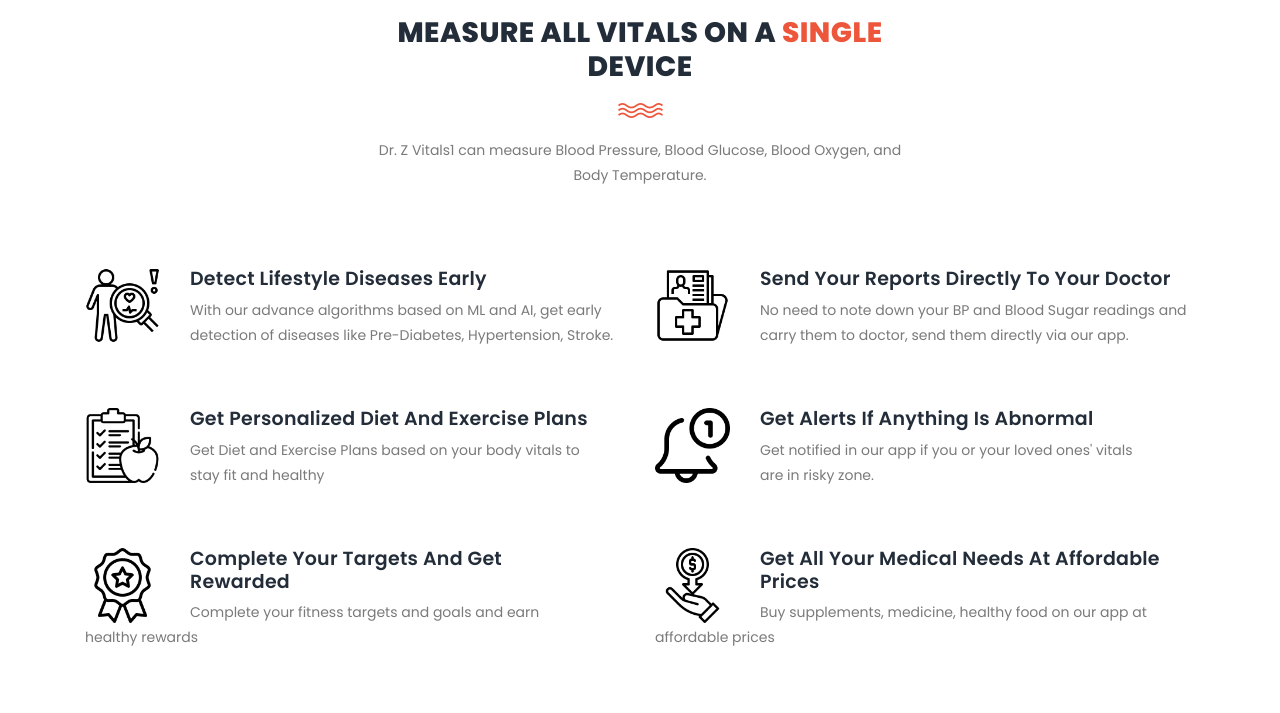
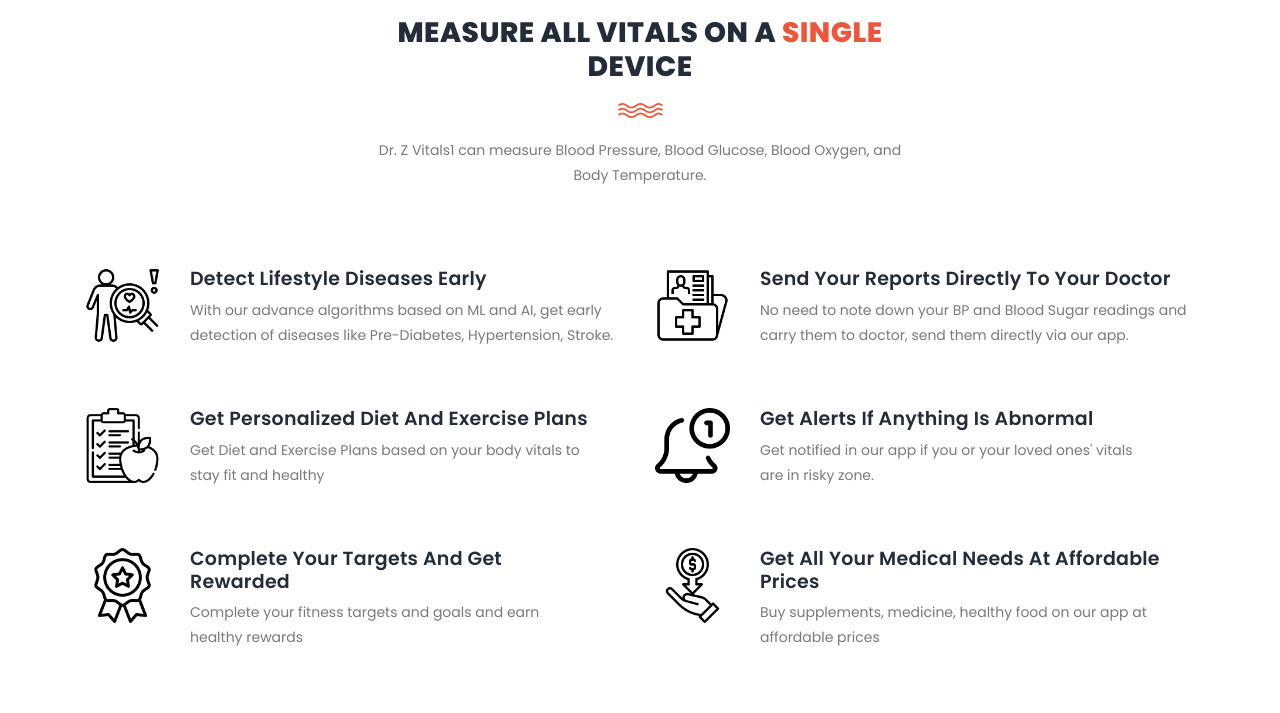
Before and after one commit to drz-ai/drz-ai.github.io, a plain HTML site: page index.html in a window 1280 px wide. Shown: the part 931-1644 px from the top of the page. Drawn offline with Linux system fonts and the light colour scheme.

Commit message:
aligning

```diff
--- a/assets/css/templatemo-training-studio.css
+++ b/assets/css/templatemo-training-studio.css
@@ -688,6 +688,11 @@ features
   display: inline;
 }
 
+.feature-item .right-content p{
+  width: calc(100% - 105px);
+  margin-left: auto;
+}
+
 .feature-item .right-content h4 {
   margin-top: 0px;
   margin-bottom:  7px;
```
Also changed, not shown: 1 other file.
